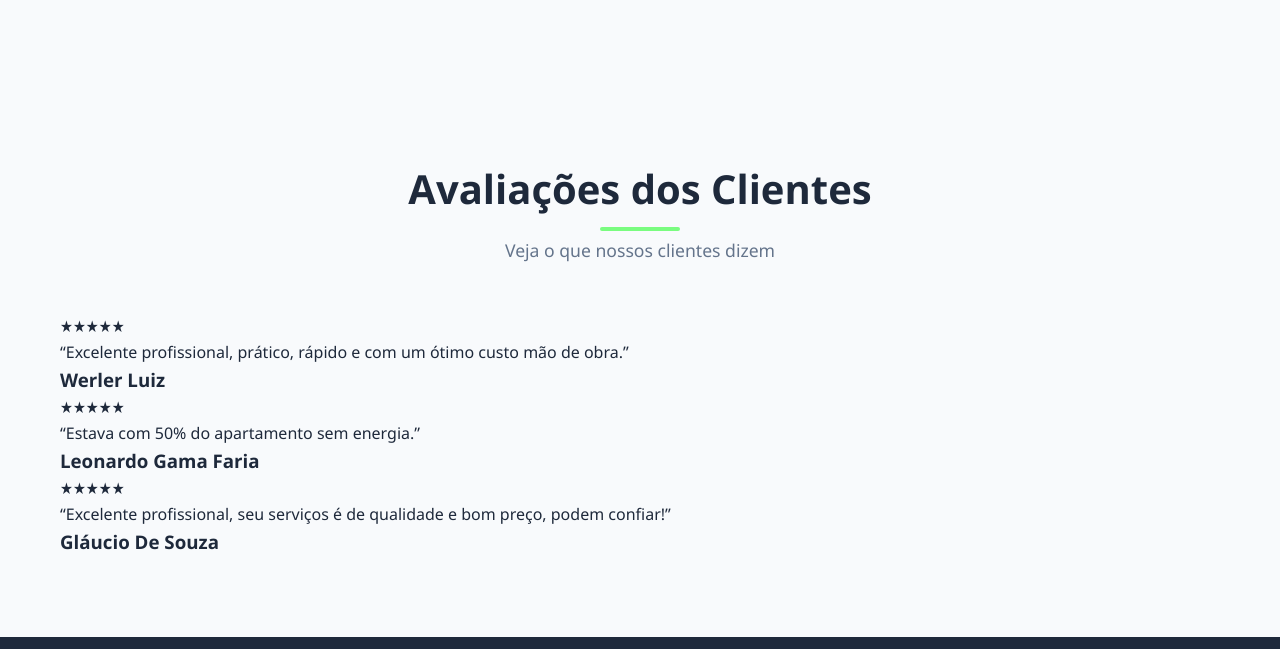
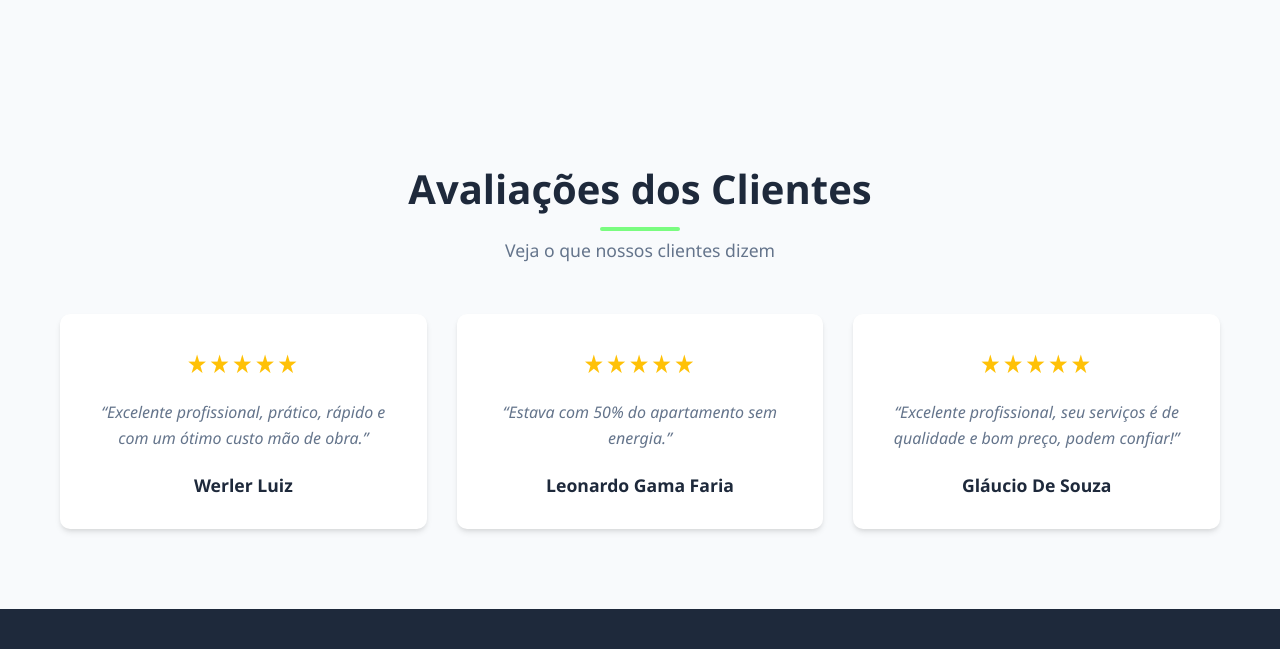
Before and after one commit to CarinaSilvx/eletricistaRodrigo, a plain HTML site: page index.html in a window 1280 px wide. Shown: the part 4200-4849 px from the top of the page. Drawn offline with Linux system fonts and the light colour scheme.

Commit message:
avaliações

```diff
--- a/css/style.css
+++ b/css/style.css
@@ -652,3 +652,47 @@ img {
     transform: scale(1.05);
 }
 }
+/* Reviews Section */
+.reviews {
+    background: var(--light-color);
+}
+
+.reviews-grid {
+    display: grid;
+    grid-template-columns: repeat(auto-fit, minmax(300px, 1fr));
+    gap: 30px;
+    margin-top: 40px;
+}
+
+.review-card {
+    background: white;
+    padding: 30px;
+    border-radius: 10px;
+    box-shadow: var(--shadow);
+    transition: var(--transition);
+    text-align: center;
+}
+
+.review-card:hover {
+    transform: translateY(-8px);
+    box-shadow: var(--shadow-lg);
+}
+
+.stars {
+    font-size: 1.6rem;
+    color: #ffc107;
+    margin-bottom: 15px;
+    letter-spacing: 2px;
+}
+
+.review-text {
+    font-style: italic;
+    color: var(--gray-color);
+    margin-bottom: 20px;
+}
+
+.review-author {
+    font-weight: 700;
+    color: var(--dark-color);
+    font-size: 1.1rem;
+}
```
